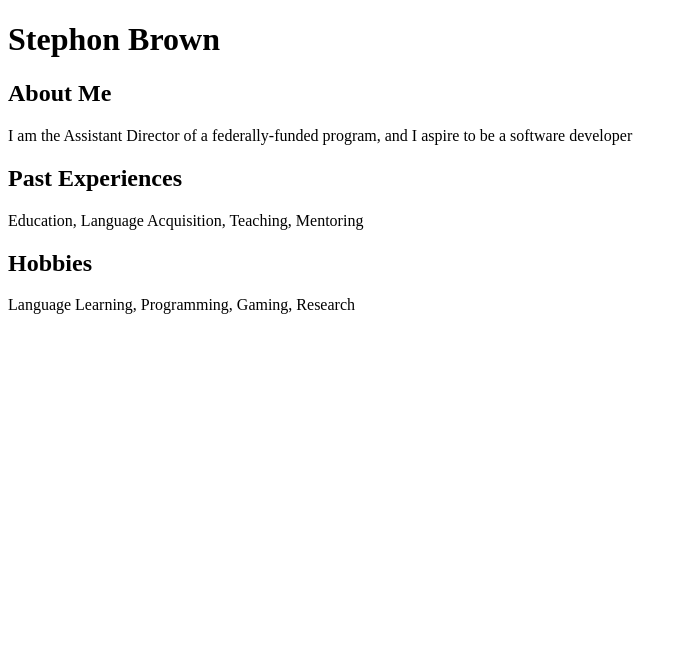
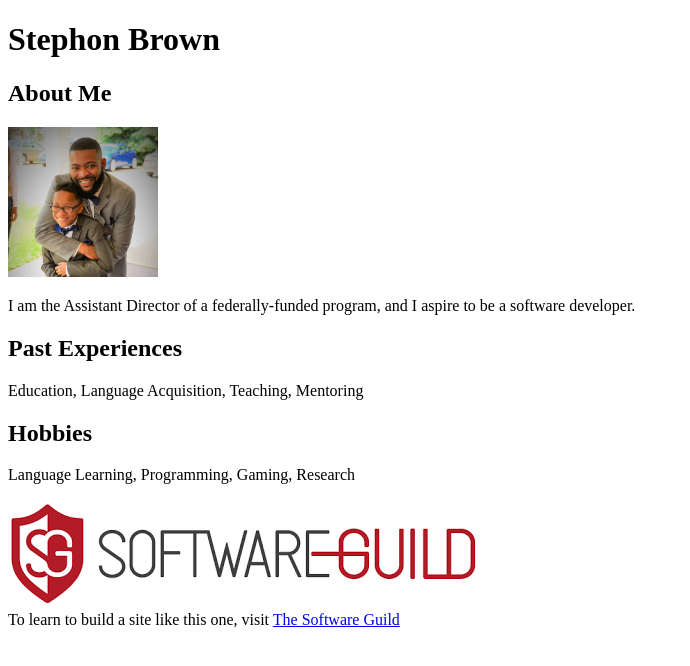
Before and after one commit to StephonBrown/PortfolioSite, a plain HTML site: page index.html in a window 1280 px wide. Shown: the whole page, without its empty margins (0-690 px from the left). Drawn offline with Linux system fonts and the light colour scheme.

Commit message:
Updated images and references

```diff
--- a/index.html
+++ b/index.html
@@ -6,8 +6,9 @@
 <body>
     <h1>Stephon Brown</h1>
     <h2>About Me</h2>
+    <img src="Images/US.jpg" style="width: 150px ; height: 150px"/>
     <p>
-        I am the Assistant Director of a federally-funded program, and I aspire to be a software developer
+        I am the Assistant Director of a federally-funded program, and I aspire to be a software developer.
     </p>
     <h2>Past Experiences</h2>
     <p>
@@ -17,6 +18,10 @@
     <p>
         Language Learning, Programming, Gaming, Research
     </p>
-
+    <footer>
+        <a href="https://www.thesoftwareguild.com"> <img src="images/SoftwareGuildLogo.png"/></a>
+        <br/>
+        To learn to build a site like this one, visit <a href="https://www.thesoftwareguild.com"> The Software Guild </a>
+    </footer>
 </body>
 </html>
```
Also changed, not shown: Images/SoftwareGuildLogo.png (added), Images/US.jpg (added), 1 other file.
